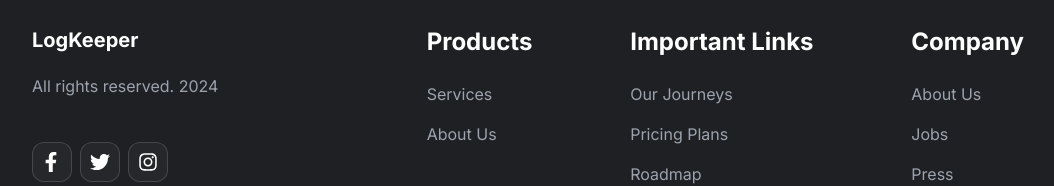
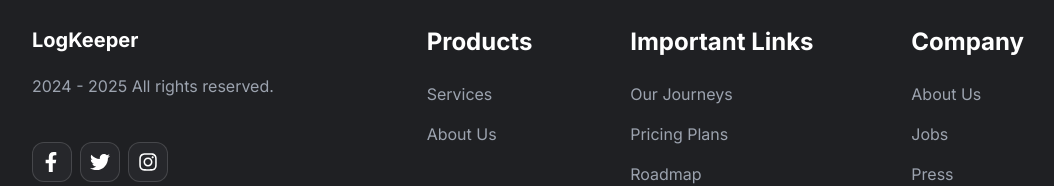
Before and after one commit to logkeeper-io/prices-page, an Astro site: page / in a window 1280 px wide. Shown: the part 8832-9018 px from the top of the page, without its empty margins (112-1166 px from the left). Built offline with nearby package versions, Linux system fonts and the light colour scheme; Astro itself is replaced by a stand-in of ours.

Commit message:
updated footer

```diff
--- a/src/components/Footer.jsx
+++ b/src/components/Footer.jsx
@@ -49,7 +49,7 @@ export const Footer = () => {
                 </div>
               </div>
               <p className="mb-10 mt-4 sm:w-[22rem] lg:w-[20rem] xl:w-[24rem] text-gray-400 leading-loose text-center lg:text-left mx-auto lg:mx-0">
-                All rights reserved. 2024
+                2024 - 2025 All rights reserved.
               </p>
               <div className="w-36 mx-auto lg:mx-0">
                 <a
```
